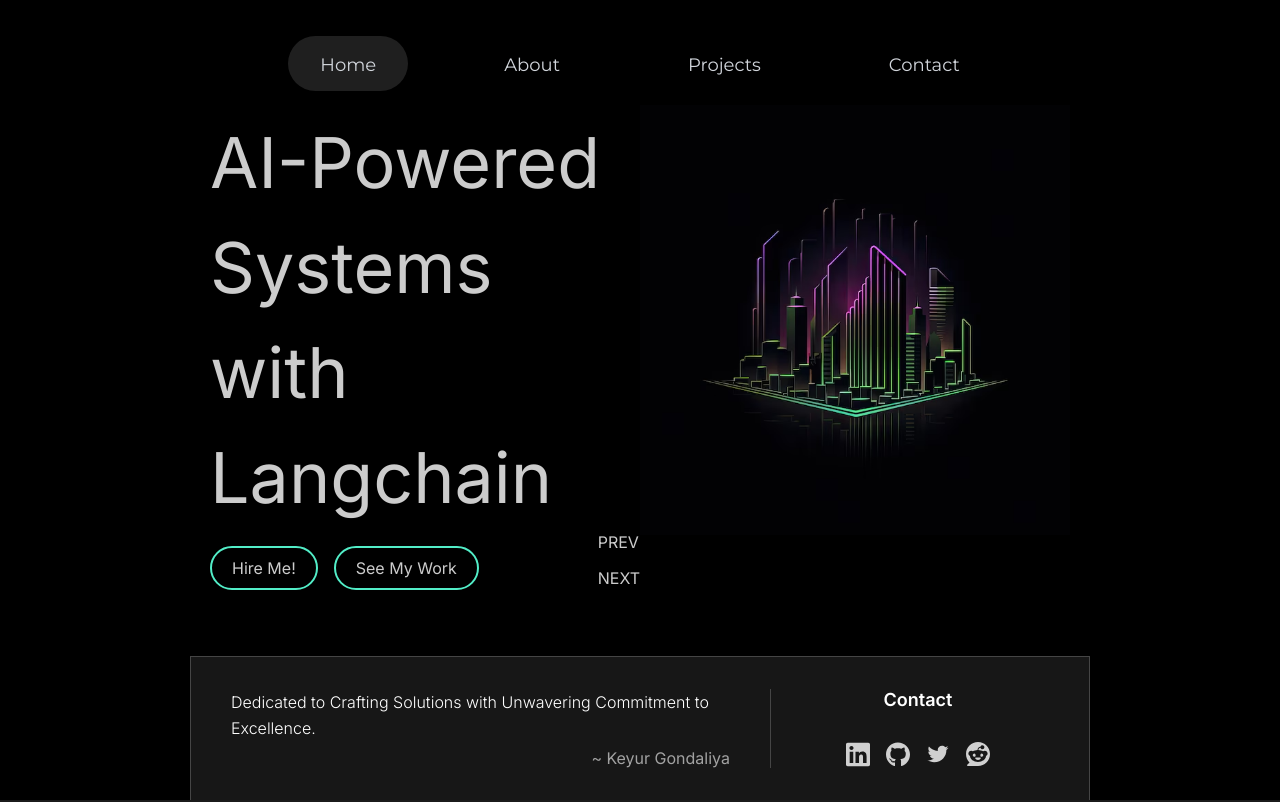
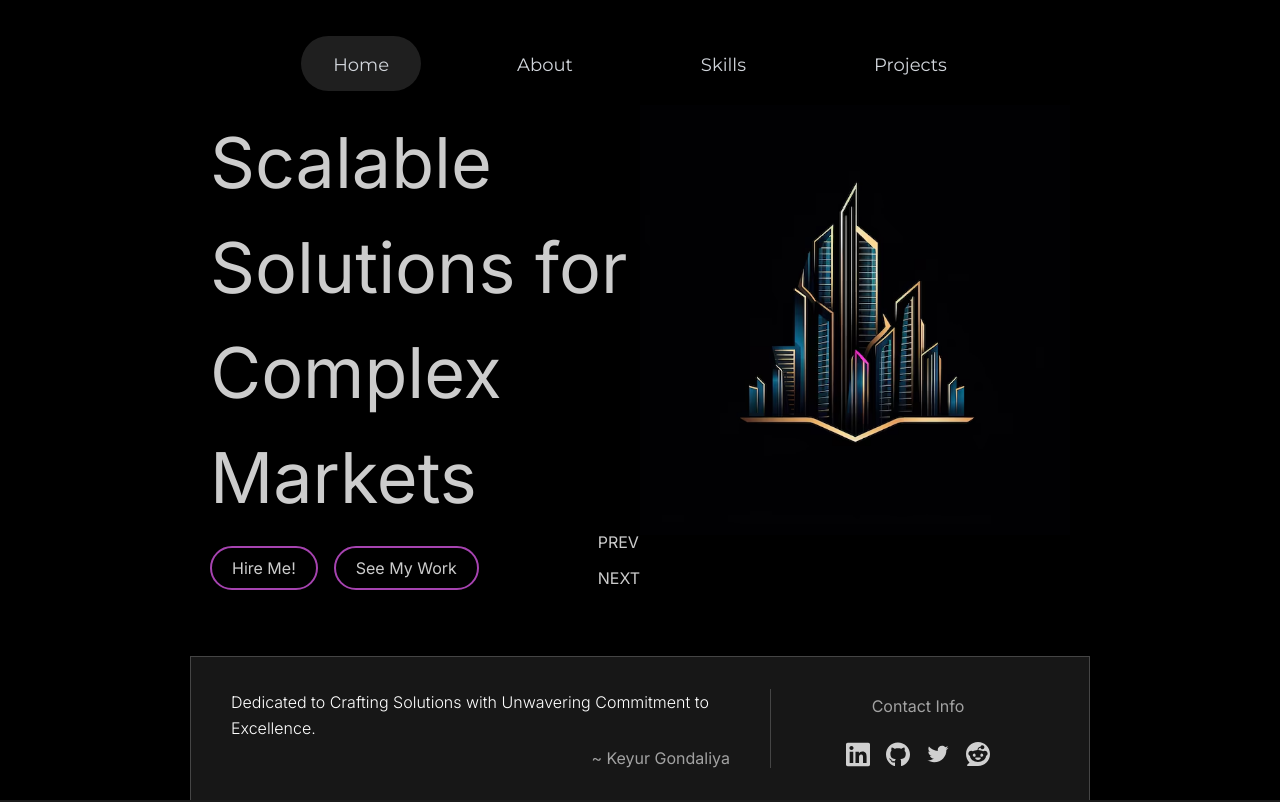
Before and after one commit to Keyur-Gondaliya/portfolio, a Next.js app: page / in a window 1280 px wide. Shown: the top 802 px of the page. Built offline with nearby package versions, Linux system fonts and the light colour scheme; a web font is replaced by a local one.

Commit message:
Fix : Navbar topic change

```diff
--- a/src/Constants/index.ts
+++ b/src/Constants/index.ts
@@ -3,8 +3,8 @@
 export const navLinks: NavLink[] = [
   { href: "#home", label: "Home" },
   { href: "#about-me", label: "About" },
+  { href: "#skills", label: "Skills" },
   { href: "#projects", label: "Projects" },
-  { href: "#contact-me", label: "Contact" },
 ];
 
 export const skillList = [
--- a/src/Sections/HeroSection.tsx
+++ b/src/Sections/HeroSection.tsx
@@ -143,7 +143,7 @@
     },
 
     {
-      title: "Contact",
+      title: "Contact Info",
     },
   ],
   buttons: [
@@ -239,7 +239,7 @@
   }, [currentPageIndex, showPage]);
 
   useEffect(() => {
-    const interval = setInterval(nextPage, 5000);
+    const interval = setInterval(nextPage, 7000);
     return () => clearInterval(interval);
   }, [nextPage]);
 
@@ -363,7 +363,9 @@
               </div>
 
               <div className="flex flex-col justify-between text-center">
-                <h2 className="text-lg font-semibold mb-4 md:mb-0">Contact</h2>
+                <p className="text-sm lg:text-base text-white/60 text-center mt-2">
+                  Contact Info
+                </p>
                 <div className="flex gap-4 items-center justify-center">
                   {socialLinks.map((link) => (
                     <Link
```
